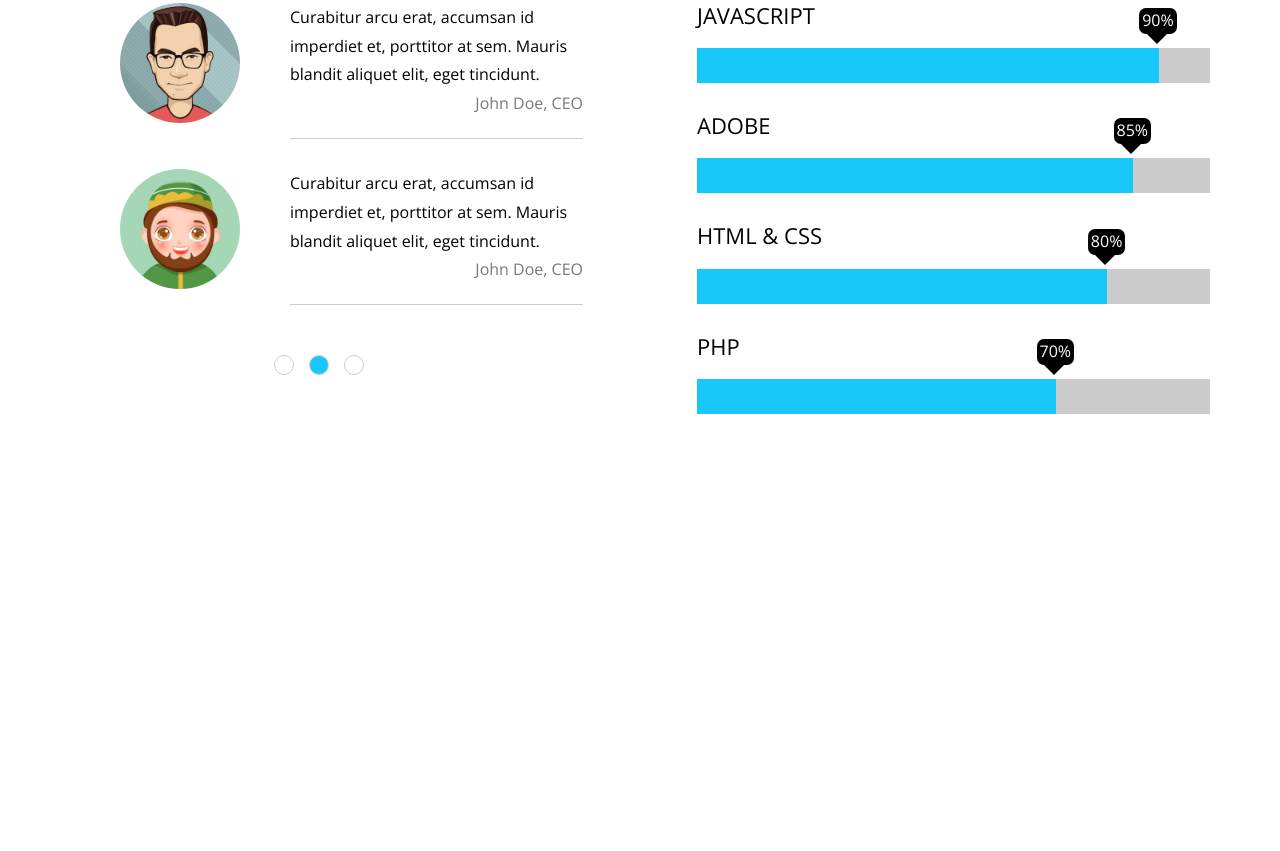
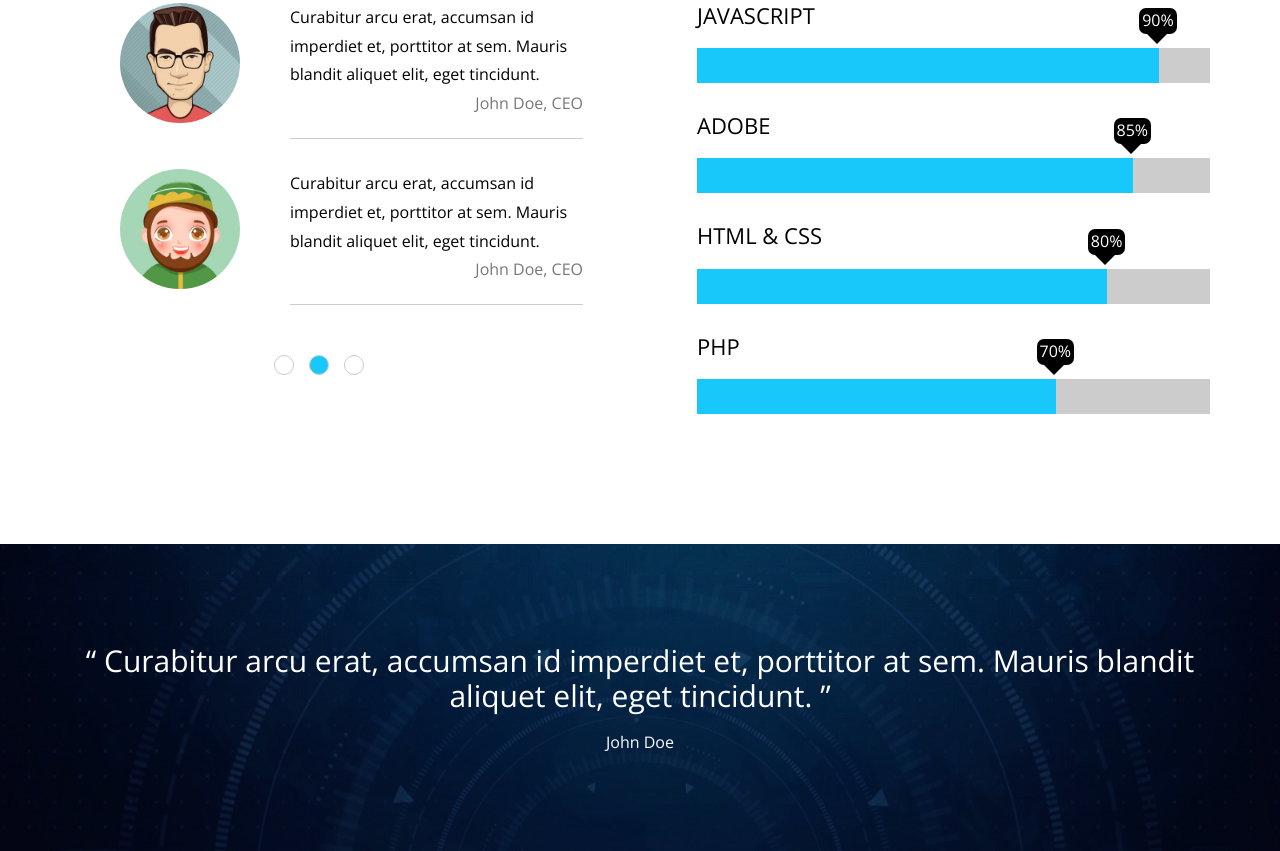
Before and after one commit to soukainagit/templateTow, a plain HTML site: page index.html in a window 1280 px wide. Shown: the part 5412-6263 px from the top of the page. Before the commit the page ends 5956 px from the top, so only its background shows below. Drawn offline with nearby package versions, Linux system fonts and the light colour scheme.

Commit message:
add quote part

```diff
--- a/css/kasper.css
+++ b/css/kasper.css
@@ -686,3 +686,31 @@ header nav .form i {
   right: -8px;
 }
 /* end skills  */
+/* start quote */
+.quote {
+  padding-top: var(--section-padding);
+  padding-bottom: var(--section-padding);
+  background-image: url(../image/design-features.jpg);
+  position: relative;
+  background-size: cover;
+  color: white;
+  text-align: center;
+}
+.quote::before {
+  content: "";
+  position: absolute;
+  width: 100%;
+  height: 100%;
+  left: 0;
+  top: 0;
+  background-color: #00000091;
+}
+.quote .container {
+  position: relative;
+}
+.quote .container q {
+  font-size: 30px;
+  margin-bottom: 20px;
+  display: block;
+}
+/* end quote */
--- a/index.html
+++ b/index.html
@@ -343,5 +343,16 @@
       </div>
     </div>
     <!-- end skills  -->
+    <!-- start quote  -->
+    <div class="quote">
+      <div class="container">
+        <q>
+          Curabitur arcu erat, accumsan id imperdiet et, porttitor at sem.
+          Mauris blandit aliquet elit, eget tincidunt.
+        </q>
+        <span>John Doe</span>
+      </div>
+    </div>
+    <!-- end quote  -->
   </body>
 </html>
```
